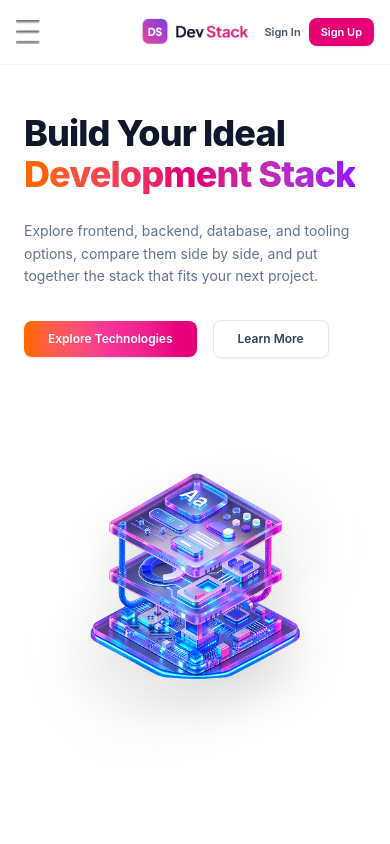
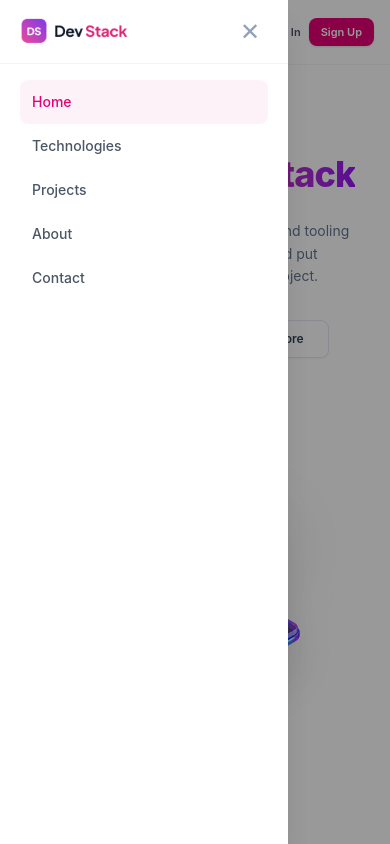
Before and after one commit to ArifRafid-17/Assignment-05-Project, a React (Vite) app: page / in a window 390 px wide. Both pictures are taken after a click on the button "Open menu". Shown: the top 844 px of the page. Built offline with nearby package versions, Linux system fonts and the light colour scheme.

Commit message:
hamburger responsive updated

```diff
--- a/src/components/Nav.tsx
+++ b/src/components/Nav.tsx
@@ -1,14 +1,32 @@
+import { useState } from "react";
 import logoText from "../assets/logo-text.png";
 import menuIcon from "../assets/hamburger.png"; // change to your icon's file name
 
 const Nav = () => {
+  // true = drawer is open, false = closed
+  const [isOpen, setIsOpen] = useState(false);
+
+  // The menu links, written once and reused inside the drawer
+  const links = [
+    { name: "Home", href: "#home" },
+    { name: "Technologies", href: "#technologies" },
+    { name: "Projects", href: "#" },
+    { name: "About", href: "#" },
+    { name: "Contact", href: "#" },
+  ];
+
   return (
     <header className="w-full bg-white border-b border-gray-100 sticky top-0 z-50">
       {/* Mobile: 3 parts (left, middle, right). Tablet and up: normal flex row */}
       <nav className="max-w-7xl mx-auto px-4 sm:px-6 lg:px-8 h-16 md:h-20 grid grid-cols-[1fr_auto_1fr] items-center md:flex md:justify-between">
         {/* Left: Hamburger icon (mobile only) */}
         <div className="md:hidden justify-self-start">
-          <button type="button" className="-ml-2 p-2" aria-label="Menu">
+          <button
+            type="button"
+            onClick={() => setIsOpen(true)}
+            className="-ml-2 p-2"
+            aria-label="Open menu"
+          >
             <img src={menuIcon} alt="Menu" className="h-6 w-6" />
           </button>
         </div>
@@ -26,49 +44,90 @@ const Nav = () => {
 
         {/* Center: Navigation Links (hidden on mobile) */}
         <ul className="hidden md:flex items-center gap-8 text-[13px] font-medium text-gray-500">
-          <li>
-            <a href="#home" className="text-pink-600 transition-colors duration-150">
-              Home
-            </a>
-          </li>
-          <li>
-            <a href="#technologies" className="hover:text-gray-900 transition-colors duration-150">
-              Technologies
-            </a>
-          </li>
-          <li>
-            <a href="#" className="hover:text-gray-900 transition-colors duration-150">
-              Projects
-            </a>
-          </li>
-          <li>
-            <a href="#" className="hover:text-gray-900 transition-colors duration-150">
-              About
-            </a>
-          </li>
-          <li>
-            <a href="#" className="hover:text-gray-900 transition-colors duration-150">
-              Contact
-            </a>
-          </li>
+          {links.map((link) => (
+            <li key={link.name}>
+              <a
+                href={link.href}
+                className={
+                  link.name === "Home"
+                    ? "text-pink-600 transition-colors duration-150"
+                    : "hover:text-gray-900 transition-colors duration-150"
+                }
+              >
+                {link.name}
+              </a>
+            </li>
+          ))}
         </ul>
 
         {/* Right: Auth Buttons (smaller on mobile) */}
         <div className="flex items-center gap-2 md:gap-5 justify-self-end">
           <button
             type="button"
-            className="text-[11px] md:text-[13px] font-semibold text-gray-600 hover:text-gray-900 transition-colors duration-150 cursor-pointer"
+            className="text-[11px] md:text-[13px] font-semibold text-gray-600 hover:text-gray-900 transition-colors duration-150"
           >
             Sign In
           </button>
           <button
             type="button"
-            className="text-[11px] md:text-[13px] font-semibold text-white bg-pink-600 hover:bg-pink-700 px-3 py-1.5 md:px-5 md:py-2 rounded-lg transition-all duration-150 shadow-sm active:scale-95 cursor-pointer"
+            className="text-[11px] md:text-[13px] font-semibold text-white bg-pink-600 hover:bg-pink-700 px-3 py-1.5 md:px-5 md:py-2 rounded-lg transition-all duration-150 shadow-sm active:scale-95"
           >
             Sign Up
           </button>
         </div>
       </nav>
+
+      {/* Dark overlay behind the drawer. Clicking it closes the drawer. */}
+      <div
+        onClick={() => setIsOpen(false)}
+        className={`fixed inset-0 z-40 bg-black/40 transition-opacity duration-300 md:hidden ${
+          isOpen ? "opacity-100" : "pointer-events-none opacity-0"
+        }`}
+        aria-hidden="true"
+      />
+
+      {/* Left sliding drawer */}
+      <aside
+        className={`fixed inset-y-0 left-0 z-50 w-72 max-w-[80%] bg-white shadow-xl transition-transform duration-300 md:hidden ${
+          isOpen ? "translate-x-0" : "-translate-x-full"
+        }`}
+      >
+        {/* Drawer header: logo + close button */}
+        <div className="flex items-center justify-between border-b border-gray-100 px-5 h-16">
+          <img
+            src={logoText}
+            alt="Dev Stack Logo"
+            className="h-7 w-auto object-contain"
+          />
+          <button
+            type="button"
+            onClick={() => setIsOpen(false)}
+            className="p-2 text-2xl leading-none text-slate-400 hover:text-slate-700"
+            aria-label="Close menu"
+          >
+            ✕
+          </button>
+        </div>
+
+        {/* Drawer links */}
+        <ul className="flex flex-col px-5 py-4 text-sm font-medium text-gray-600">
+          {links.map((link) => (
+            <li key={link.name}>
+              <a
+                href={link.href}
+                onClick={() => setIsOpen(false)}
+                className={
+                  link.name === "Home"
+                    ? "block rounded-lg bg-pink-50 px-3 py-3 text-pink-600"
+                    : "block rounded-lg px-3 py-3 hover:bg-gray-50 hover:text-gray-900"
+                }
+              >
+                {link.name}
+              </a>
+            </li>
+          ))}
+        </ul>
+      </aside>
     </header>
   );
 };
```
